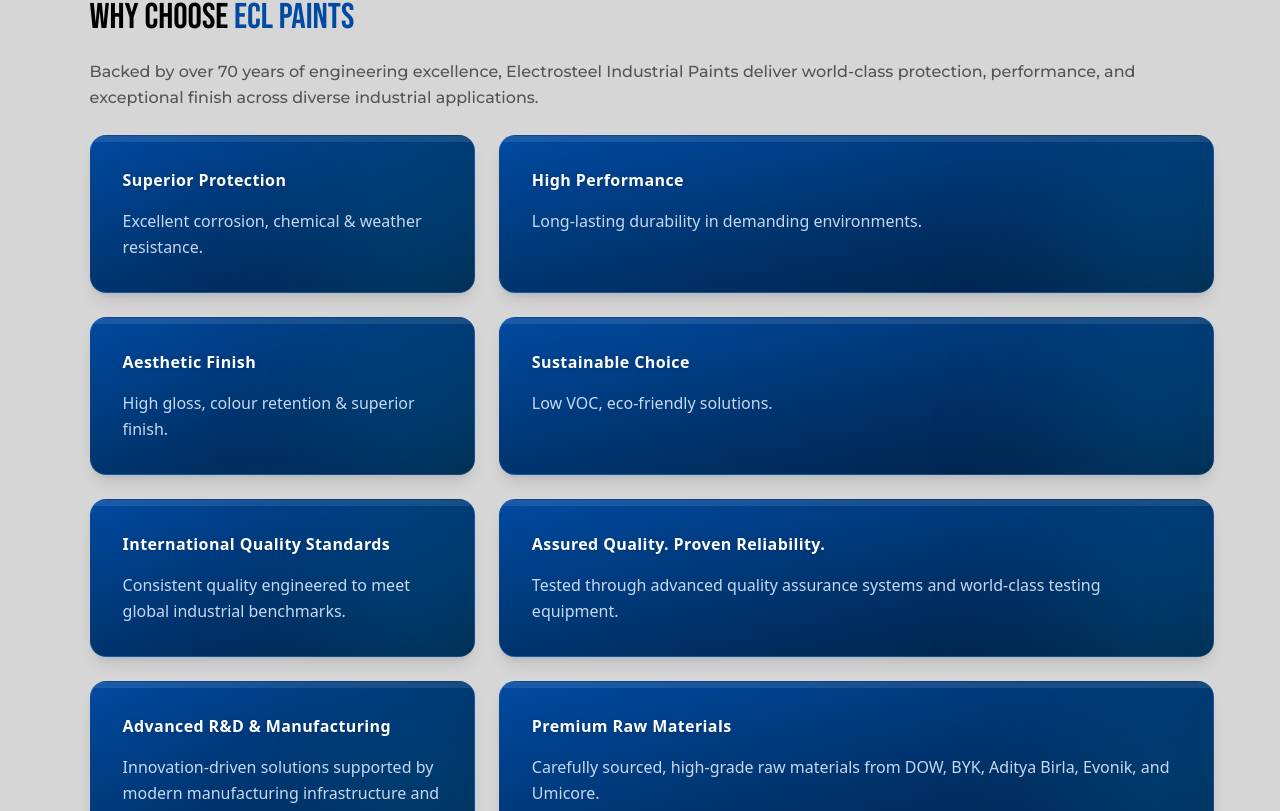
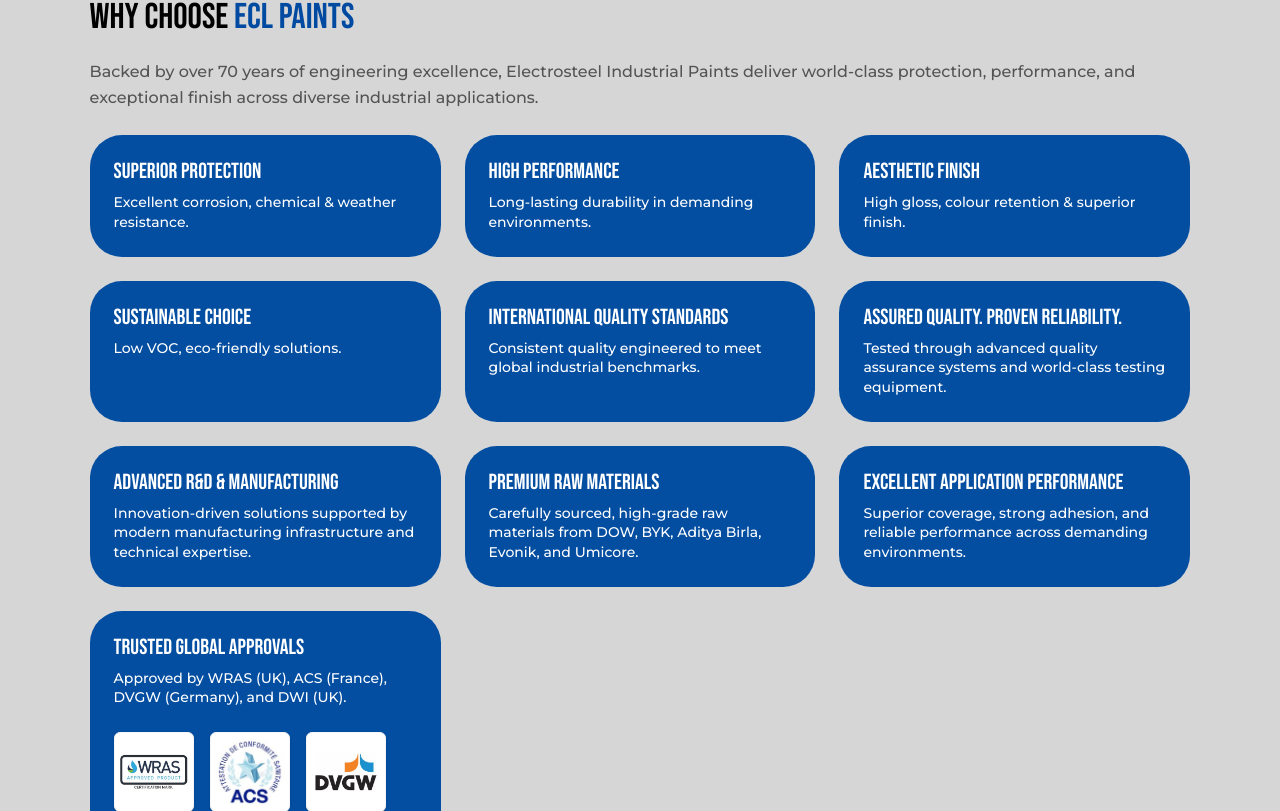
Before and after one commit to srv-scwt/electrosteel-frontend-feature, a Next.js app: page /products/paint in a window 1280 px wide. Shown: the part 3589-4400 px from the top of the page. Built offline with nearby package versions, Linux system fonts and the light colour scheme.

Commit message:
update code

```diff
--- a/src/app/(public)/products/_components/BusinessOverview/index.jsx
+++ b/src/app/(public)/products/_components/BusinessOverview/index.jsx
@@ -1,6 +1,6 @@
-import PaintApprovalsCard from '@/components/common/card/PaintApprovalsCard';
 import React from 'react'
 import styles from "@/app/common.module.css";
+import videoCardStyles from "@/components/common/card/VideoImageBadgeCard/style.module.css";
 import HTMLRender from "@/components/ui/HTMLRender";
 
 const BusinessOverview = ({ data }) => {
@@ -12,13 +12,15 @@ const BusinessOverview = ({ data }) => {
             <HTMLRender htmlString={data?.title} />
             {data?.description && <p>{data.description}</p>}
           </div>
-          <div className="my-6 grid grid-cols-1 lg:grid-cols-[35%_65%] gap-6 items-stretch">
+          <div className="my-6 grid grid-cols-1 md:grid-cols-2 xl:grid-cols-3 gap-6 items-stretch justify-items-center">
             {Array.isArray(data?.card) && data?.card.map((item, index) => (
-              <div key={item?.title} className="h-full">
-                <PaintApprovalsCard
-                  data={item}
-                  isLeft={index % 2 ? true : false}
-                />
+              <div key={item?.title} className="flex justify-center w-full">
+                <article className={`${videoCardStyles.socialCardWrapper} w-full`} style={{ cursor: 'default', minHeight: '100%' }}>
+                  <div className={videoCardStyles.sectionContent} style={{ paddingTop: 0 }}>
+                    <h3>{item?.title}</h3>
+                    <HTMLRender htmlString={`<p>${item?.desc}</p>`} />
+                  </div>
+                </article>
               </div>
             ))}
           </div>
--- a/src/components/common/card/ProductCategoryCard/index.jsx
+++ b/src/components/common/card/ProductCategoryCard/index.jsx
@@ -1,49 +1,34 @@
-"use client";
 import React from "react";
 import Image from "next/image";
 import HTMLRender from "@/components/ui/HTMLRender";
+import videoCardStyles from "@/components/common/card/VideoImageBadgeCard/style.module.css";
 
 const ProductCategoryCard = ({ data }) => {
   return (
-    <div className="group relative flex flex-col h-full bg-gradient-to-br from-[#003366] to-[#001f3f] rounded-2xl overflow-hidden shadow-lg hover:shadow-2xl transition-all duration-500 transform hover:-translate-y-2 border border-white/10 hover:border-[#00aaff]/50">
+    <article
+      className={`${videoCardStyles.socialCardWrapper} group flex flex-col`}
+      style={{ cursor: 'default', minHeight: '100%', maxWidth: 'none' }}
+    >
+      {/* Content */}
+      <div className={`${videoCardStyles.sectionContent} flex flex-col flex-grow`} style={{ paddingTop: 0 }}>
+        {data.title && <h3>{data.title}</h3>}
+        {data.desc && <HTMLRender htmlString={`<p>${data.desc}</p>`} />}
 
-      {/* Decorative top accent strip */}
-      <div className="absolute top-0 left-0 w-full h-1 bg-gradient-to-r from-[#00aaff] to-[#0055ff] opacity-75 z-10"></div>
-
-      {/* Image Container with elegant glowing backdrop */}
+        {/* Category Icon */}
         {data.image && (
-        <div className="relative w-full h-56 sm:h-64 overflow-hidden bg-white/5 border-b border-white/10">
+          <div className="mt-auto pt-6 flex items-end justify-end">
+             <div className="flex h-[30px] w-[30px] items-center justify-center xl:h-[39px] xl:w-[39px] relative">
                <Image
                  src={data.image}
-            alt={data.title || "Product Category"}
+                 alt={data.title || "Category Icon"}
                  fill
-            className="object-contain p-8 group-hover:scale-110 transition-transform duration-700 ease-out z-10 relative drop-shadow-xl"
+                 className="object-contain transition-transform duration-500 group-hover:scale-110"
                />
-          {/* Subtle glow overlay on hover */}
-          <div className="absolute inset-0 bg-[#00aaff]/10 opacity-0 group-hover:opacity-100 transition-opacity duration-500 z-0"></div>
-          {/* Decorative background circle */}
-          <div className="absolute top-1/2 left-1/2 -translate-x-1/2 -translate-y-1/2 w-48 h-48 bg-[#00aaff]/20 rounded-full blur-3xl group-hover:scale-150 transition-transform duration-700"></div>
              </div>
-      )}
-
-      {/* Content Container */}
-      <div className="p-6 md:p-8 flex-grow flex flex-col relative z-20">
-        {data.title && (
-          <h3 className="text-xl md:text-2xl font-bold text-white mb-4 uppercase tracking-wide group-hover:text-[#00aaff] transition-colors duration-300 drop-shadow-sm">
-            {data.title}
-          </h3>
-        )}
-
-        {data.desc && (
-          <div className="text-blue-100/90 text-sm md:text-base leading-relaxed flex-grow">
-            <HTMLRender htmlString={data.desc} />
           </div>
         )}
       </div>
-
-      {/* Premium Gradient Accent Line at bottom */}
-      <div className="h-1 w-full bg-white/10 group-hover:bg-gradient-to-r group-hover:from-[#00aaff] group-hover:to-[#0055ff] transition-all duration-500"></div>
-    </div>
+    </article>
   );
 };
 
```
Lines whose indentation alone changed are shown as unchanged.
